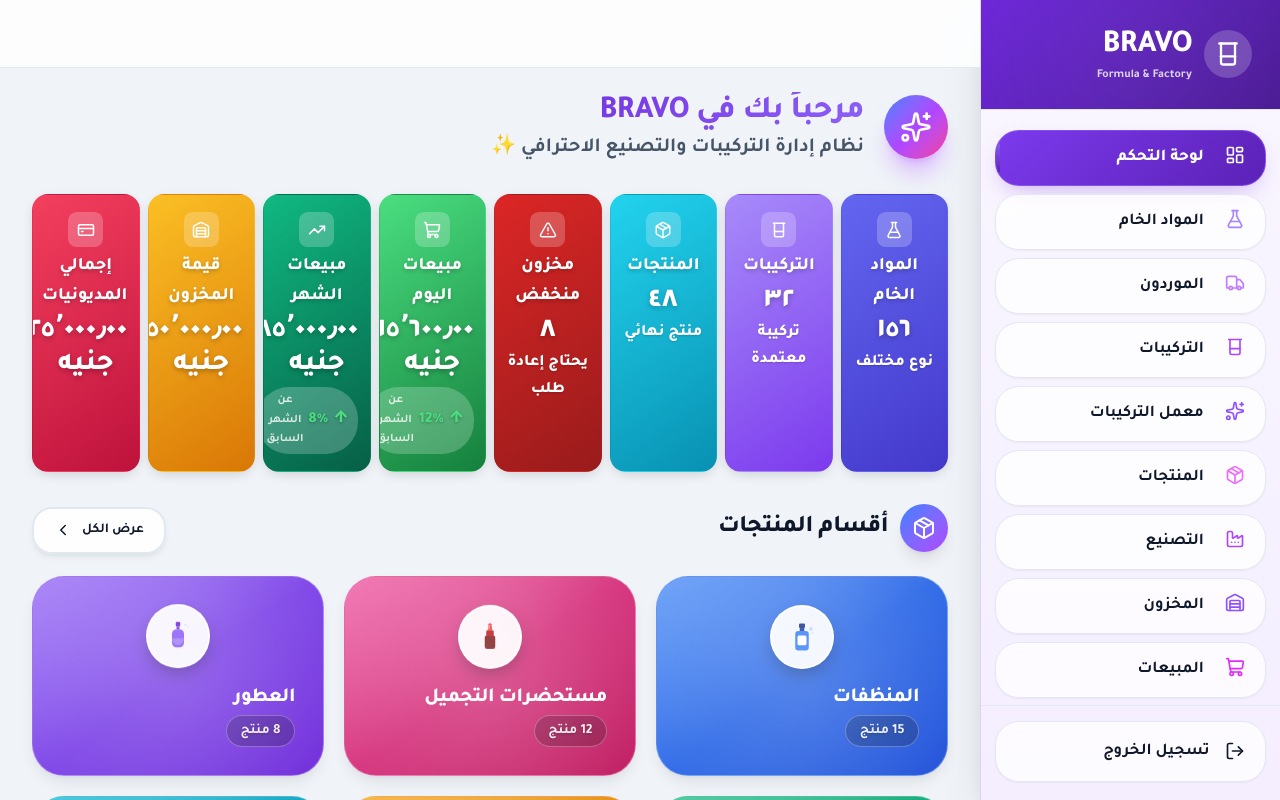
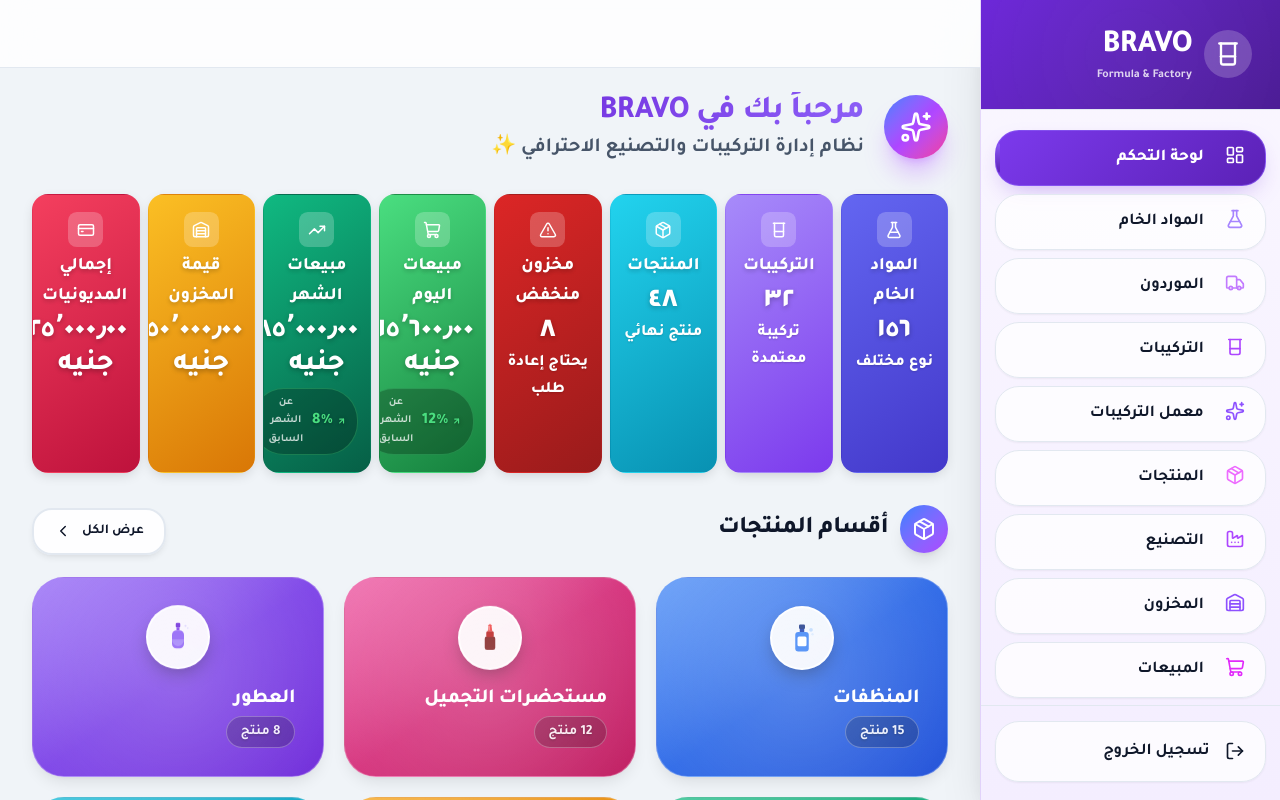
Before and after one commit to fantazia1110-design/BRAVO-new-sestym-, a Next.js app: page / in a window 1280 px wide. Shown: the top 800 px of the page. Built offline with nearby package versions, Linux system fonts and the light colour scheme.

Commit message:
سهم واضح وكبير في الترند مع SVG arrow بدل النص
Co-authored-by: arena-agent <297053741+arena-agent@users.noreply.github.com>

```diff
--- a/src/components/ui/StatCard.tsx
+++ b/src/components/ui/StatCard.tsx
@@ -152,15 +152,33 @@ export default function StatCard({
       {trend && (
         <div style={{
           display: 'inline-flex', alignItems: 'center', justifyContent: 'center',
-          gap: '0.3rem', marginTop: '0.25rem', padding: '0.25rem 0.6rem',
-          borderRadius: '2rem', background: 'rgba(255,255,255,0.22)',
+          gap: '0.25rem', marginTop: '0.3rem', padding: '0.3rem 0.7rem',
+          borderRadius: '2rem', background: 'rgba(0,0,0,0.25)',
           position: 'relative', zIndex: 2,
           transition: 'transform 0.3s ease',
           transform: hovered ? 'translateY(-1px)' : 'translateY(0)',
+          border: '1px solid rgba(74,222,128,0.3)',
         }}>
-          <span style={{ fontSize: '1rem', fontWeight: 900, color: '#4ade80', textShadow: '0 1px 3px rgba(0,0,0,0.3)' }}>{trend.isPositive ? '↑' : '↓'}</span>
-          <span style={{ fontSize: '0.95rem', fontWeight: 900, color: '#4ade80', textShadow: '0 1px 3px rgba(0,0,0,0.3)' }}>{Math.abs(trend.value)}%</span>
-          <span style={{ fontSize: '0.72rem', fontWeight: 700, color: '#ffffffcc' }}>عن الشهر السابق</span>
+          <svg
+            width="18" height="18" viewBox="0 0 24 24" fill="none"
+            stroke={trend.isPositive ? '#4ade80' : '#f87171'}
+            strokeWidth="3" strokeLinecap="round" strokeLinejoin="round"
+            style={{ filter: 'drop-shadow(0 1px 2px rgba(0,0,0,0.4))' }}
+          >
+            {trend.isPositive ? (
+              <>
+                <line x1="7" y1="17" x2="17" y2="7" />
+                <polyline points="7 7 17 7 17 17" />
+              </>
+            ) : (
+              <>
+                <line x1="7" y1="7" x2="17" y2="17" />
+                <polyline points="17 17 7 17 7 7" />
+              </>
+            )}
+          </svg>
+          <span style={{ fontSize: '1rem', fontWeight: 900, color: trend.isPositive ? '#4ade80' : '#f87171', textShadow: '0 1px 3px rgba(0,0,0,0.3)' }}>{Math.abs(trend.value)}%</span>
+          <span style={{ fontSize: '0.68rem', fontWeight: 700, color: '#ffffffbb' }}>عن الشهر السابق</span>
         </div>
       )}
     </div>
```
